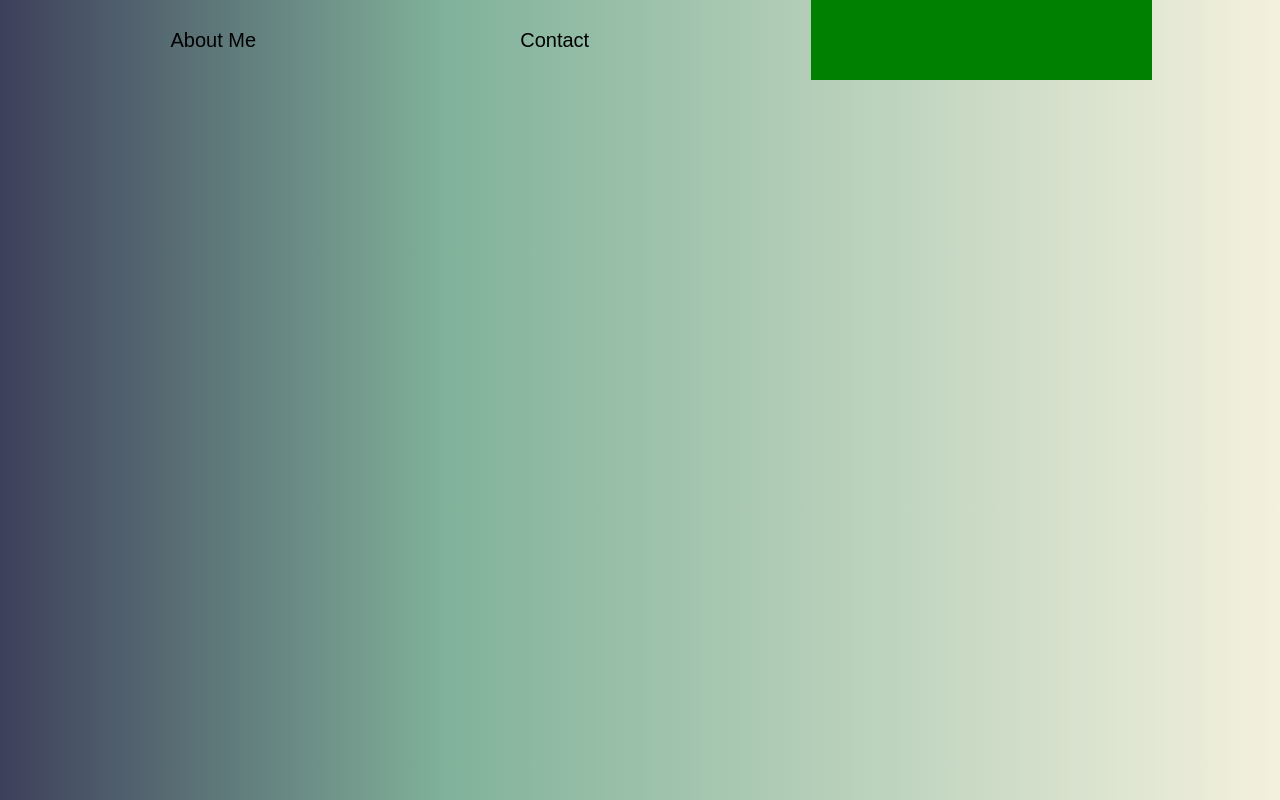
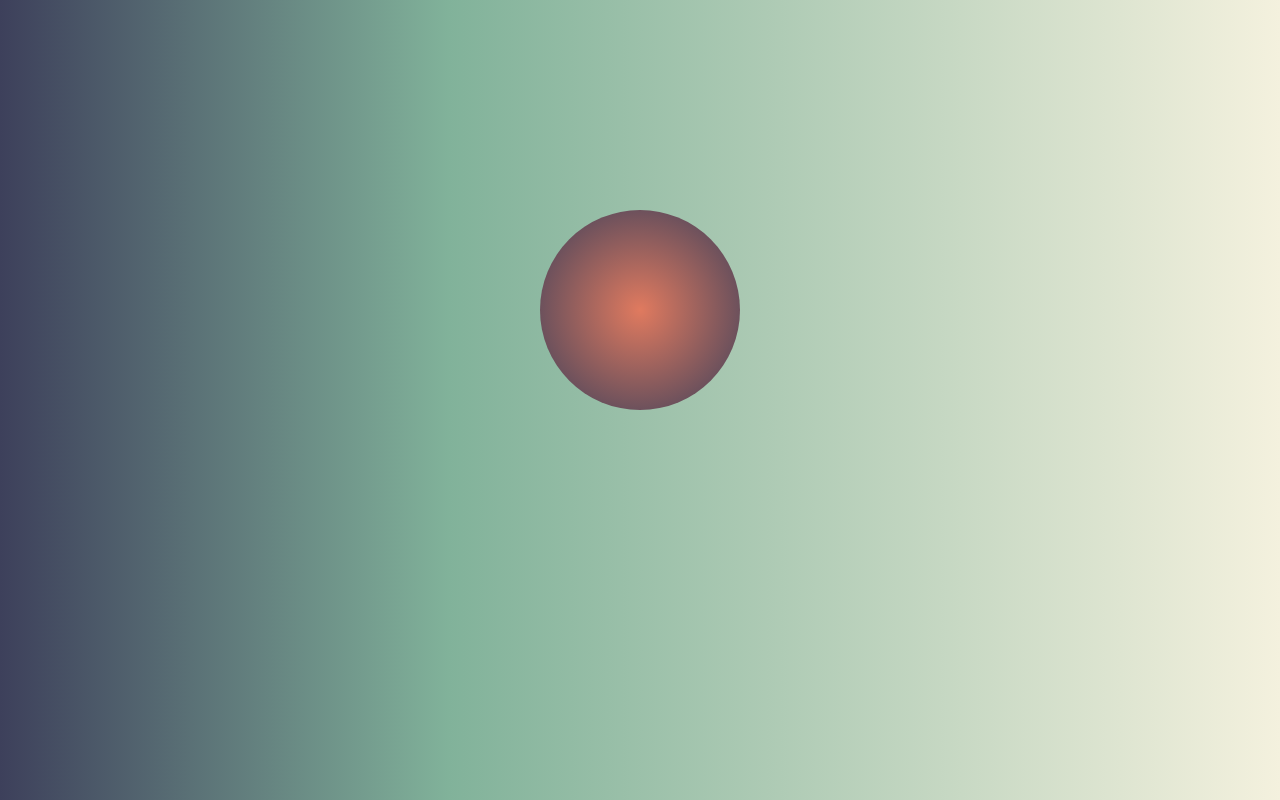
Before and after one commit to NolanCrenshaw/nolancrenshaw.github.io, a React (Create React App) app: page / in a window 1280 px wide. Built offline with nearby package versions, Linux system fonts and the light colour scheme.

Commit message:
nav and profile components added

```diff
--- a/src/components/Main.js
+++ b/src/components/Main.js
@@ -1,11 +1,13 @@
 import React from "react";
 import Navbar from "./Navbar";
+import Profile from "./Profile";
 
 const Main = () => {
   return (
     <>
       <div className="main-container">
         <Navbar />
+        <Profile />
       </div>
     </>
   );
--- a/src/components/Navbar.js
+++ b/src/components/Navbar.js
@@ -5,8 +5,8 @@ const Navbar = () => {
     <>
       <div className="navbar-container">
         <nav>
-          <li id="about_me">About Me</li>
-          <li id="contact">Contact</li>
+          <li id="about_me"></li>
+          <li id="contact"></li>
           <div id="social_box"></div>
         </nav>
       </div>
--- /dev/null
+++ b/src/components/Profile.js
@@ -0,0 +1,13 @@
+import React from "react";
+
+const Profile = () => {
+  return (
+    <div className="profile-container">
+      <div>
+        <img />
+      </div>
+    </div>
+  );
+};
+
+export default Profile;
--- a/src/styles/_main.scss
+++ b/src/styles/_main.scss
@@ -9,4 +9,8 @@
     rgba(129, 178, 154, 1) 35%,
     rgba(244, 241, 222, 1) 100%
   );
+
+  display: grid;
+  grid-template-columns: 1fr 4fr 1fr;
+  grid-template-rows: 10vh 90vh;
 }
--- a/src/styles/_navbar.scss
+++ b/src/styles/_navbar.scss
@@ -1,5 +1,8 @@
 .navbar-container {
-  width: 80%;
+  grid-column: 2/3;
+  grid-row: 1/2;
+
+  width: 100%;
   height: 10vh;
   margin: auto;
   // background-color: red;
@@ -31,7 +34,6 @@
       grid-row: 1/2;
       justify-self: center;
       align-self: center;
-      background-color: green;
     }
   }
 }
--- /dev/null
+++ b/src/styles/_profile.scss
@@ -0,0 +1,23 @@
+.profile-container {
+  grid-column: 2/3;
+  grid-row: 2/3;
+
+  display: grid;
+  grid-template-columns: 2fr 1fr 2fr;
+  grid-template-rows: 1fr 1fr 3fr;
+
+  div {
+    grid-column: 2/3;
+    grid-row: 2/3;
+
+    width: 20rem;
+    height: 20rem;
+    border-radius: 50%;
+    background: rgb(224, 122, 95);
+    background: radial-gradient(
+      circle,
+      rgba(224, 122, 95, 1) 0%,
+      rgba(61, 64, 91, 1) 100%
+    );
+  }
+}
--- a/src/styles/index.css
+++ b/src/styles/index.css
@@ -48,10 +48,22 @@ a {
   background: #3d405b;
   background: -webkit-gradient(linear, left top, right top, from(#3d405b), color-stop(35%, #81b29a), to(#f4f1de));
   background: linear-gradient(90deg, #3d405b 0%, #81b29a 35%, #f4f1de 100%);
+  display: -ms-grid;
+  display: grid;
+  -ms-grid-columns: 1fr 4fr 1fr;
+      grid-template-columns: 1fr 4fr 1fr;
+  -ms-grid-rows: 10vh 90vh;
+      grid-template-rows: 10vh 90vh;
 }
 
 .navbar-container {
-  width: 80%;
+  -ms-grid-column: 2;
+  -ms-grid-column-span: 1;
+  grid-column: 2/3;
+  -ms-grid-row: 1;
+  -ms-grid-row-span: 1;
+  grid-row: 1/2;
+  width: 100%;
   height: 10vh;
   margin: auto;
 }
@@ -111,6 +123,34 @@ a {
   -ms-flex-item-align: center;
       -ms-grid-row-align: center;
       align-self: center;
-  background-color: green;
+}
+
+.profile-container {
+  -ms-grid-column: 2;
+  -ms-grid-column-span: 1;
+  grid-column: 2/3;
+  -ms-grid-row: 2;
+  -ms-grid-row-span: 1;
+  grid-row: 2/3;
+  display: -ms-grid;
+  display: grid;
+  -ms-grid-columns: 2fr 1fr 2fr;
+      grid-template-columns: 2fr 1fr 2fr;
+  -ms-grid-rows: 1fr 1fr 3fr;
+      grid-template-rows: 1fr 1fr 3fr;
+}
+
+.profile-container div {
+  -ms-grid-column: 2;
+  -ms-grid-column-span: 1;
+  grid-column: 2/3;
+  -ms-grid-row: 2;
+  -ms-grid-row-span: 1;
+  grid-row: 2/3;
+  width: 20rem;
+  height: 20rem;
+  border-radius: 50%;
+  background: #e07a5f;
+  background: radial-gradient(circle, #e07a5f 0%, #3d405b 100%);
 }
 /*# sourceMappingURL=index.css.map */
--- a/src/styles/index.scss
+++ b/src/styles/index.scss
@@ -43,3 +43,4 @@ a {
 
 @import "main";
 @import "navbar";
+@import "profile";
```
Also changed, not shown: 1 other file (tests, documents, lock files or other folders).
